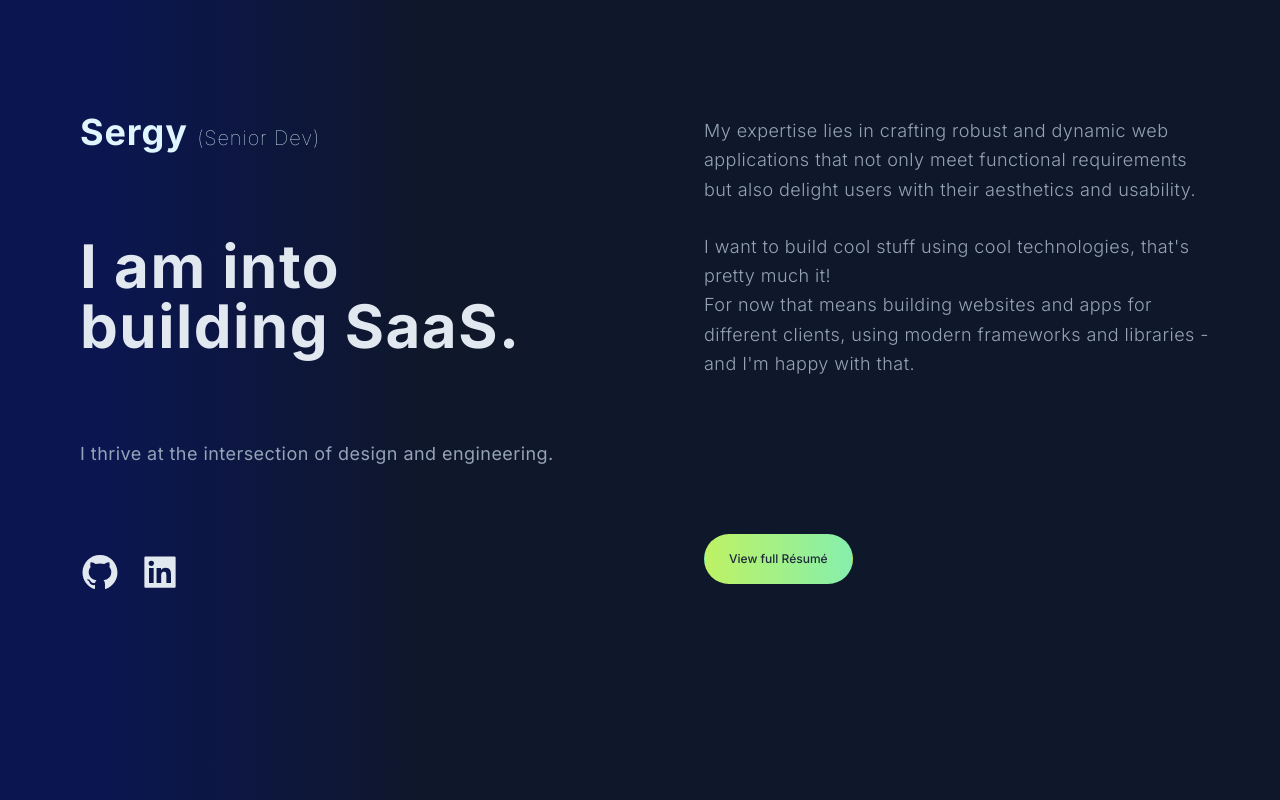
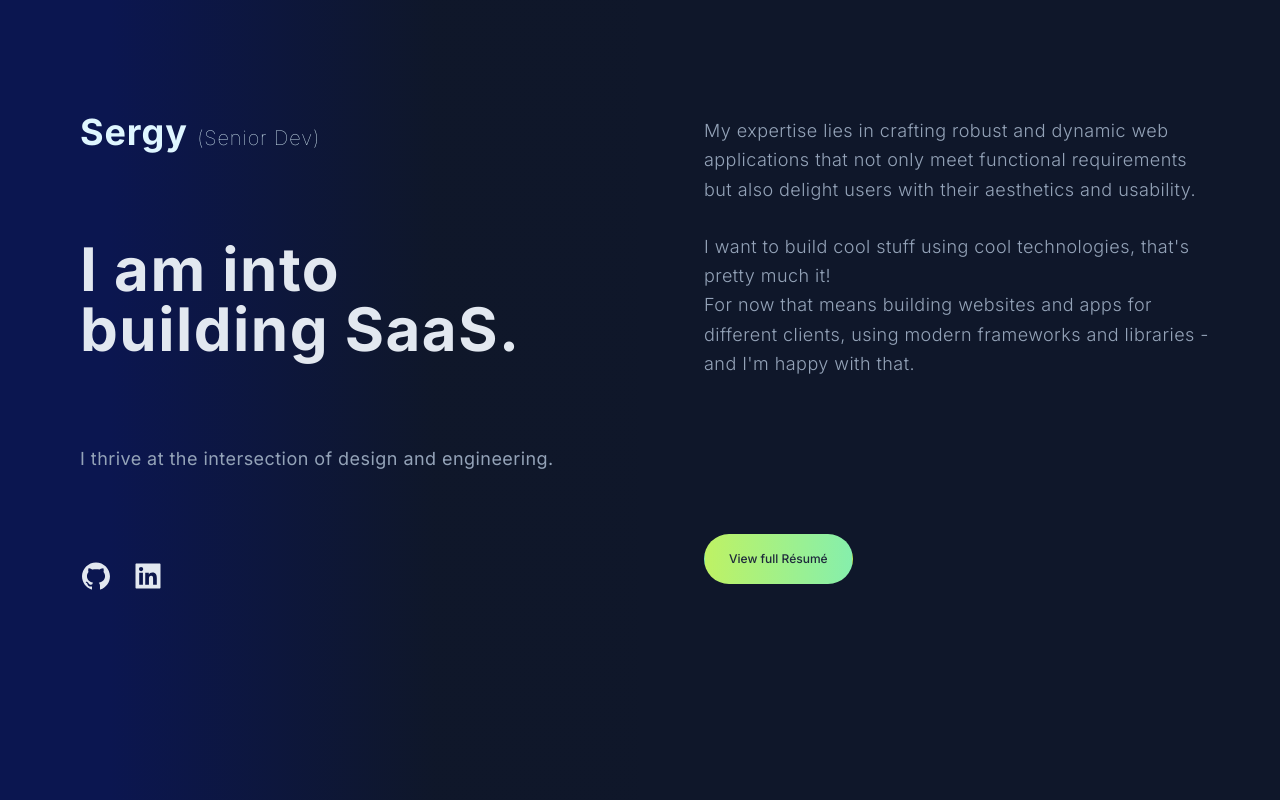
Before and after one commit to Sergyoubi/Portfolio, a Next.js app: page / in a window 1280 px wide. Shown: the top 800 px of the page. Built offline with nearby package versions, Linux system fonts and the light colour scheme.

Commit message:
decreased icon size

```diff
--- a/components/About.tsx
+++ b/components/About.tsx
@@ -21,14 +21,14 @@ const About = () => {
             rel="noreferrer"
             href="https://github.com/Sergyoubi"
           >
-            <AiFillGithub className="text-[2.5rem] 2xl:text-[2.8rem] text-slate-200 hover:text-cyan-300" />
+            <AiFillGithub className="text-[2rem] 2xl:text-[2.8rem] text-slate-200 hover:text-cyan-300" />
           </Link>
           <Link
             target="_blank"
             rel="noreferrer"
             href="https://www.linkedin.com/in/sergy-e-396144203/"
           >
-            <AiFillLinkedin className="text-[2.5rem] 2xl:text-[2.8rem] text-slate-200 hover:text-cyan-300" />
+            <AiFillLinkedin className="text-[2rem] 2xl:text-[2.8rem] text-slate-200 hover:text-cyan-300" />
           </Link>
         </div>
       </div>
```
